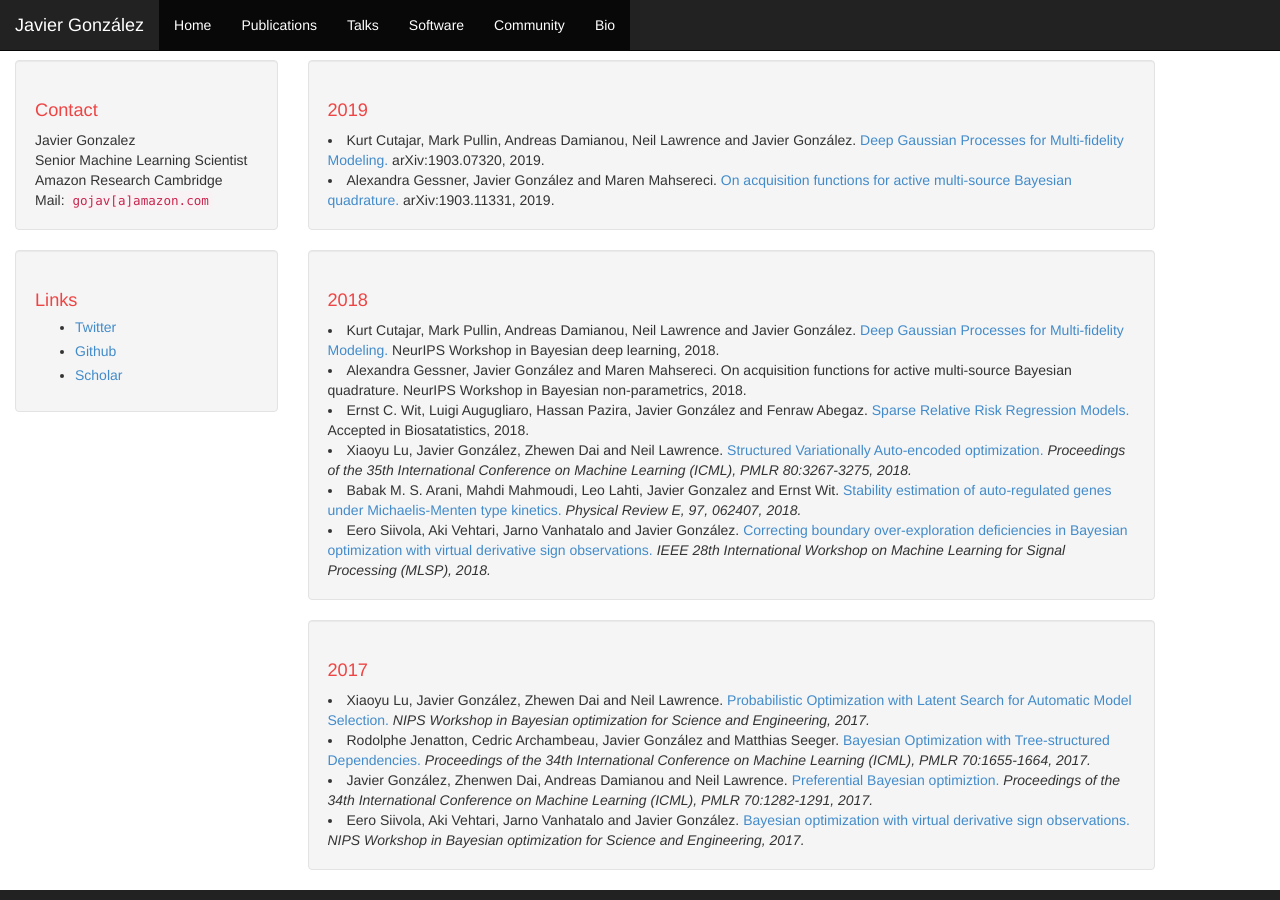
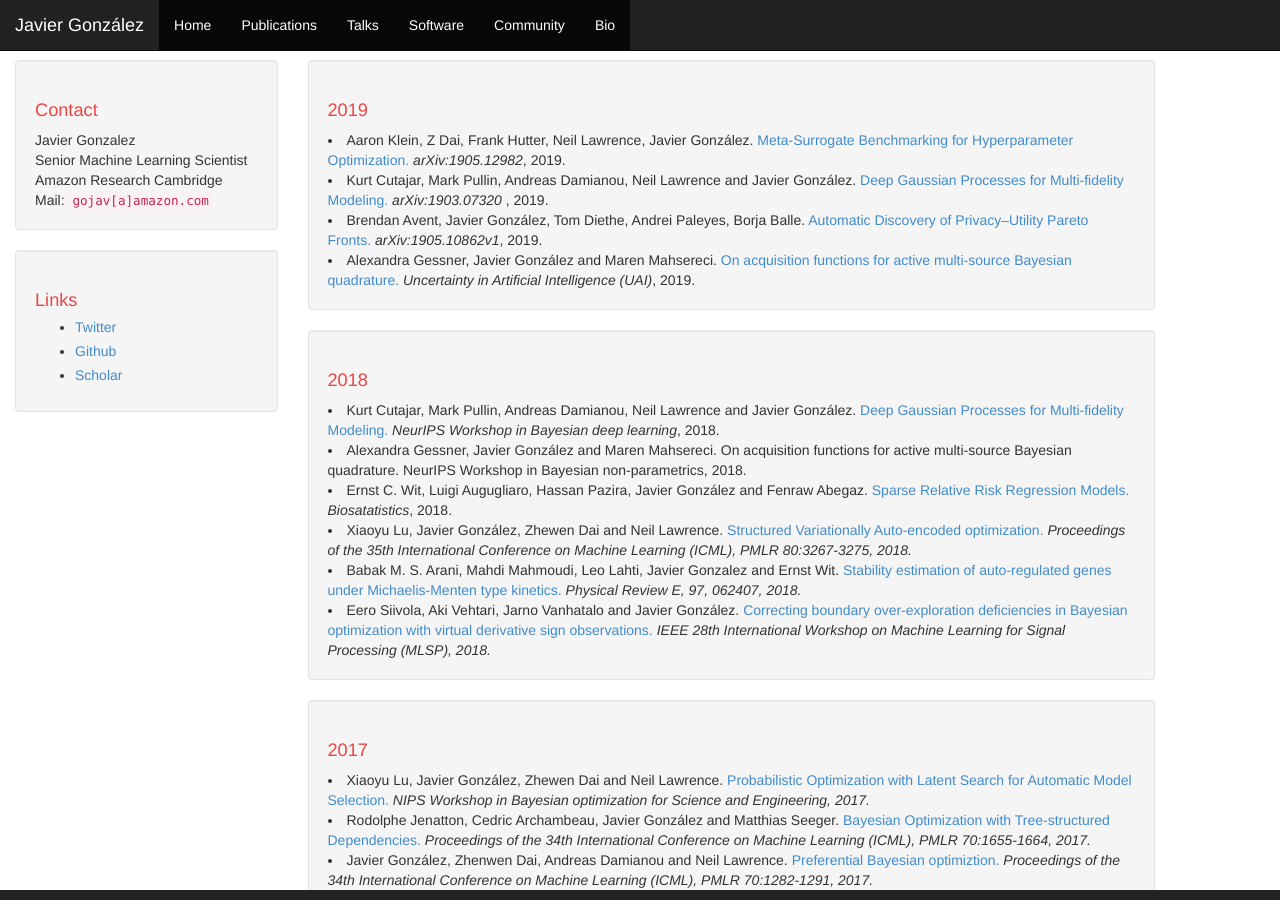
Before and after one commit to javiergonzalezh/javiergonzalezh.github.io, a Jekyll site: the page built from publications.html, in a window 1280 px wide and 900 px high. Built offline with Jekyll 4.4.1, drawn with Linux system fonts in a browser that asks for light colours.

Commit message:
added last publications

```diff
--- a/index.html
+++ b/index.html
@@ -12,7 +12,8 @@ layout: default
         Lancaster University. My research focuses on the development of probabilistic machine learning methods for uncertainty quantification and
         data-efficient sequential decision making. I work on the challenges arising when uncertainty of different types (the loss of precision
         induced by numerical calculations, data errors, model miss-calibration, etc.) need to be be propagated, controlled and reduced in
-        complex pipelines. As fields of application of my research I am interested in computational biology, health, robotics and environmental
+        complex pipelines. I am also interested on how causal inference can be used to leverage decision making methods and to improve the understanding of complex
+        systems and processes. As fields of application of my research I am interested in computational biology, health and environmental
         sciences.</p>
     </br>
 
--- a/publications.html
+++ b/publications.html
@@ -4,17 +4,17 @@ layout: default
 
 <div class="well">
     <h1>2019</h1>
-    <li>Kurt Cutajar, Mark Pullin, Andreas Damianou, Neil Lawrence and Javier González.<a href="https://arxiv.org/abs/1903.07320"> Deep Gaussian Processes for Multi-fidelity Modeling.</a> arXiv:1903.07320, 2019. </li>
-    <li>Alexandra Gessner, Javier González and Maren Mahsereci. <a href="https://arxiv.org/abs/1903.11331">On acquisition functions for active multi-source Bayesian quadrature.</a> arXiv:1903.11331, 2019. </li>
-
+    <li>Aaron Klein, Z Dai, Frank Hutter, Neil Lawrence, Javier González.<a href="https://arxiv.org/abs/1905.12982"> Meta-Surrogate Benchmarking for Hyperparameter Optimization.</a> <i>arXiv:1905.12982</i>, 2019. </li>
+    <li>Kurt Cutajar, Mark Pullin, Andreas Damianou, Neil Lawrence and Javier González.<a href="https://arxiv.org/abs/1903.07320"> Deep Gaussian Processes for Multi-fidelity Modeling.</a> <i>arXiv:1903.07320 </i>, 2019. </li>
+    <li>Brendan Avent, Javier González, Tom Diethe, Andrei Paleyes, Borja Balle. <a href="https://arxiv.org/abs/1903.07320"> Automatic Discovery of Privacy–Utility Pareto Fronts.</a> <i>arXiv:1905.10862v1</i>, 2019. </li>
+    <li>Alexandra Gessner, Javier González and Maren Mahsereci. <a href="http://auai.org/uai2019/proceedings/papers/245.pdf"> On acquisition functions for active multi-source Bayesian quadrature.</a> <i>Uncertainty in Artificial Intelligence (UAI)</i>, 2019. </li>
 </div>
-
 
 <div class="well">
     <h1>2018</h1>
-    <li>Kurt Cutajar, Mark Pullin, Andreas Damianou, Neil Lawrence and Javier González.<a href="http://www.eurecom.fr/fr/publication/5755/download/comsys-publi-5755.pdf"> Deep Gaussian Processes for Multi-fidelity Modeling.</a> NeurIPS Workshop in Bayesian deep learning, 2018.
+    <li>Kurt Cutajar, Mark Pullin, Andreas Damianou, Neil Lawrence and Javier González.<a href="http://www.eurecom.fr/fr/publication/5755/download/comsys-publi-5755.pdf"> Deep Gaussian Processes for Multi-fidelity Modeling.</a> <i>NeurIPS Workshop in Bayesian deep learning</i>, 2018.
     <li>Alexandra Gessner, Javier González and Maren Mahsereci. On acquisition functions for active multi-source Bayesian quadrature. NeurIPS Workshop in Bayesian non-parametrics, 2018.
-    <li>Ernst C. Wit, Luigi Augugliaro, Hassan Pazira, Javier González and Fenraw Abegaz. <a href=""https://academic.oup.com/biostatistics/advance-article-abstract/doi/10.1093/biostatistics/kxy060/5149694?redirectedFrom=fulltext"> Sparse Relative Risk Regression Models.</a> Accepted in Biosatatistics, 2018. </i></li>
+    <li>Ernst C. Wit, Luigi Augugliaro, Hassan Pazira, Javier González and Fenraw Abegaz. <a href=""https://academic.oup.com/biostatistics/advance-article-abstract/doi/10.1093/biostatistics/kxy060/5149694?redirectedFrom=fulltext"> Sparse Relative Risk Regression Models.</a> <i>Biosatatistics</i>, 2018. </i></li>
     <li>Xiaoyu Lu, Javier González, Zhewen Dai and Neil Lawrence. <a href="http://proceedings.mlr.press/v80/lu18c.html">Structured Variationally Auto-encoded optimization.</a><i> Proceedings of the 35th International Conference on Machine Learning (ICML), PMLR 80:3267-3275, 2018. </i></li>
     <li>Babak M. S. Arani, Mahdi Mahmoudi, Leo Lahti, Javier Gonzalez and Ernst Wit. <a href="https://journals.aps.org/pre/abstract/10.1103/PhysRevE.97.062407">Stability estimation of auto-regulated genes under Michaelis-Menten type kinetics.</a><i> Physical Review E, 97, 062407, 2018. </i></li>
     <li>Eero Siivola, Aki Vehtari, Jarno Vanhatalo and Javier González. <a href="https://arxiv.org/pdf/1704.00963.pdf">Correcting boundary over-exploration deficiencies in Bayesian optimization with virtual derivative sign observations.</a><i> IEEE 28th International Workshop on Machine Learning for Signal Processing (MLSP), 2018. </i></li>
```
Also changed, not shown: 3 other files.
